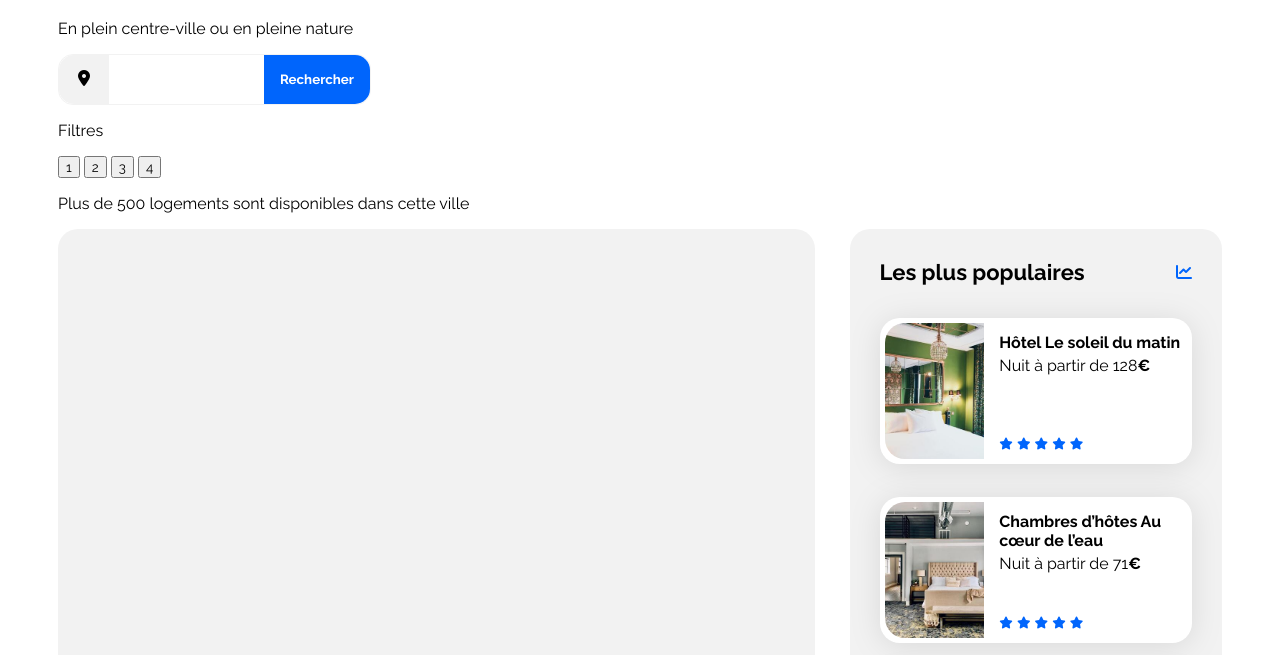
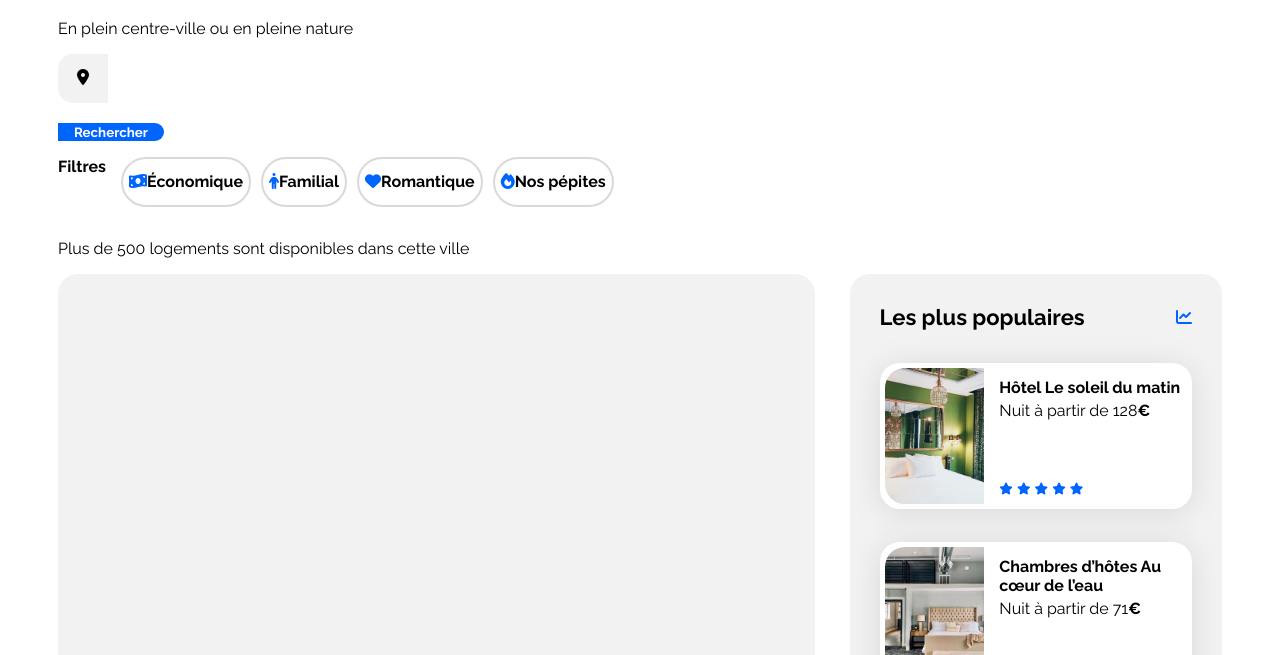
Before and after one commit to SofianAbd/Booki, a plain HTML site: page index.html in a window 1280 px wide. Shown: the part 136-791 px from the top of the page. Drawn offline with Linux system fonts and the light colour scheme.

Commit message:
filtres
réparer recherche

```diff
--- a/css/style.css
+++ b/css/style.css
@@ -84,6 +84,32 @@ body {
 .neutralStar {
     color: var(--main-bg-color)
 }
+
+/****** Filtres ***********/
+
+.filtres {
+    display: flex;
+    font-weight: 700;
+}
+
+.filtres ul {
+    padding-left: 15px;
+    gap:10px;
+    display: flex;
+}
+
+button {
+    background-color: white;
+    border-radius: 25px;
+    height: 50px;
+    font-size: 16px;
+    border: 2px solid #D9D9D9;
+    font-weight: 700;
+    align-items: center;
+}
+
+.fa-solid
+
 
 /****** Style du formulaire ***********/
 
--- a/index.html
+++ b/index.html
@@ -28,18 +28,20 @@
         <main>
             <h1>Trouvez votre hébergement de rêve</h1>
             <p class="description">En plein centre-ville ou en pleine nature</p>
-            <div class="formulaire">
-                <form>
-                    <div class="arrondiegauche"><i class="fa-solid fa-location-dot"></i></div>
-                    <input type="text" name="nomville" class="champ"><br>
-                    <input type="button" value="Rechercher" class="rechercher">
-                </form>
+            <form>
+                <div class="arrondiegauche"><i class="fa-solid fa-location-dot"></i></div>
+                <input type="text" name="nomville" class="champ"><br>
+                <input type="button" value="Rechercher" class="rechercher">
+            </form>
+            <div class="filtres">
+                <p>Filtres</p>
+                <ul>
+                    <button type="button" ><i class="fa-solid fa-money-bill-wave"></i>Économique</button>
+                    <button type="button" ><i class="fa-solid fa-person"></i>Familial</button>
+                    <button type="button" ><i class="fa-solid fa-heart"></i>Romantique</button>
+                    <button type="button" ><i class="fa-solid fa-fire"></i>Nos pépites</button>
+                </ul>
             </div>
-            <p>Filtres</p>
-        <button type="button" >1</button>
-        <button type="button" >2</button>
-        <button type="button" >3</button>
-        <button type="button" >4</button>
         <p>Plus de 500 logements sont disponibles dans cette ville</p>
             <div class="hebergements-and-populaires">
                 <section class="hebergements">
```
